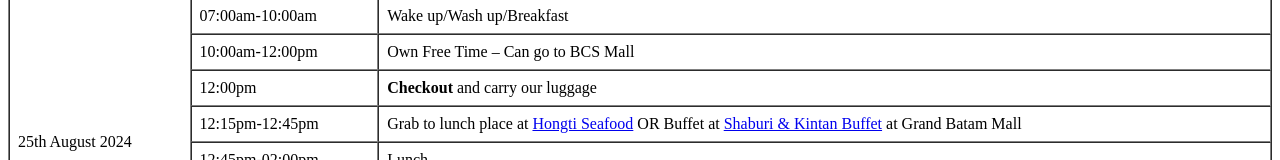
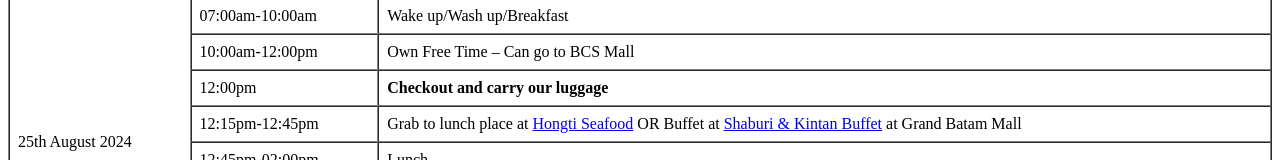
Before and after one commit to jaredtcy/RJ-Batam, a plain HTML site: page index.html in a window 1280 px wide. Shown: the part 785-945 px from the top of the page. Drawn offline with Linux system fonts and the light colour scheme.

Commit message:
Update index.html

```diff
--- a/index.html
+++ b/index.html
@@ -115,7 +115,7 @@
         </tr>
         <tr>
             <td>12:00pm</td>
-            <td><b>Checkout</b> and carry our luggage</td>
+            <td><b>Checkout and carry our luggage</b></td>
         </tr>
         <tr>
             <td>12:15pm-12:45pm</td>
```
